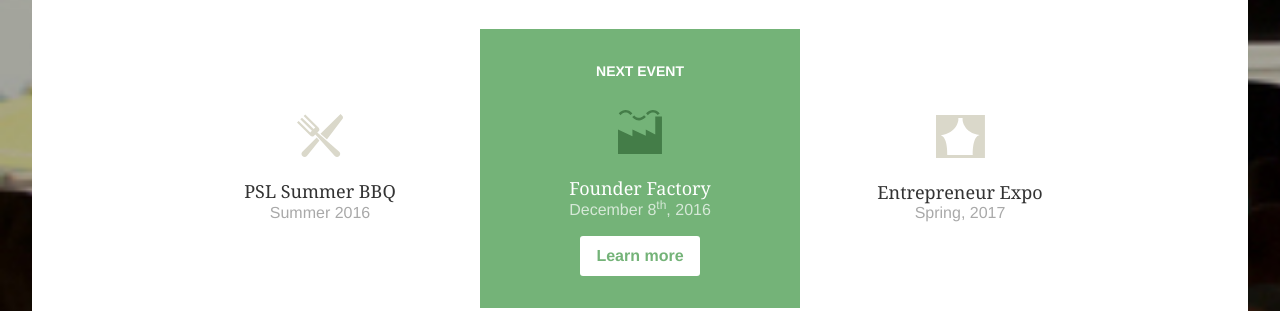
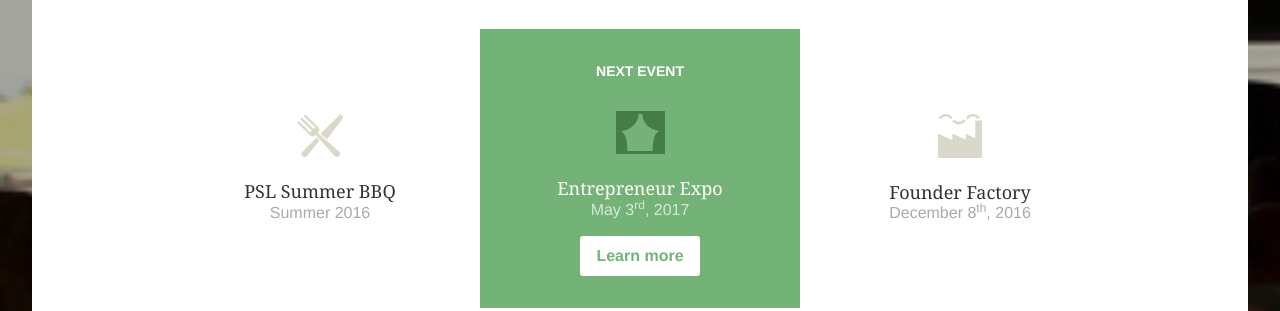
Before and after one commit to phillystartupleaders/psl, a Jekyll site: the page built from index.html, in a window 1280 px wide. Shown: the part 1156-1467 px from the top of the page. Built offline with Jekyll 4.4.1, drawn with Linux system fonts in a browser that asks for light colours; nearby versions of some CDN libraries.

Commit message:
add expo link

```diff
--- a/index.html
+++ b/index.html
@@ -26,21 +26,21 @@ sub-title: Philly Startup Leaders is the largest and most active community of te
 
       <li class="next-event">
         <div class="icon">
+          {% include expo.svg %}
+        </div>
+
+        <h2>Entrepreneur Expo</h2>
+        <h3>May 3<sup>rd</sup>, 2017</h3>
+        <a href="http://marketing4599.wixsite.com/entrepreneur-expo16">Learn more</a>
+      </li>
+
+      <li>
+        <div class="icon">
           {% include factory.svg %}
         </div>
 
         <h2>Founder Factory</h2>
         <h3>December 8<sup>th</sup>, 2016</h3>
-        <a href="http://founderfactory.com/">Learn more</a>
-      </li>
-
-      <li>
-        <div class="icon">
-          {% include expo.svg %}
-        </div>
-
-        <h2>Entrepreneur Expo</h2>
-        <h3>Spring, 2017</h3>
       </li>
 
     </ul>
```
Also changed, not shown: images/leadership/emily.jpg (added).
